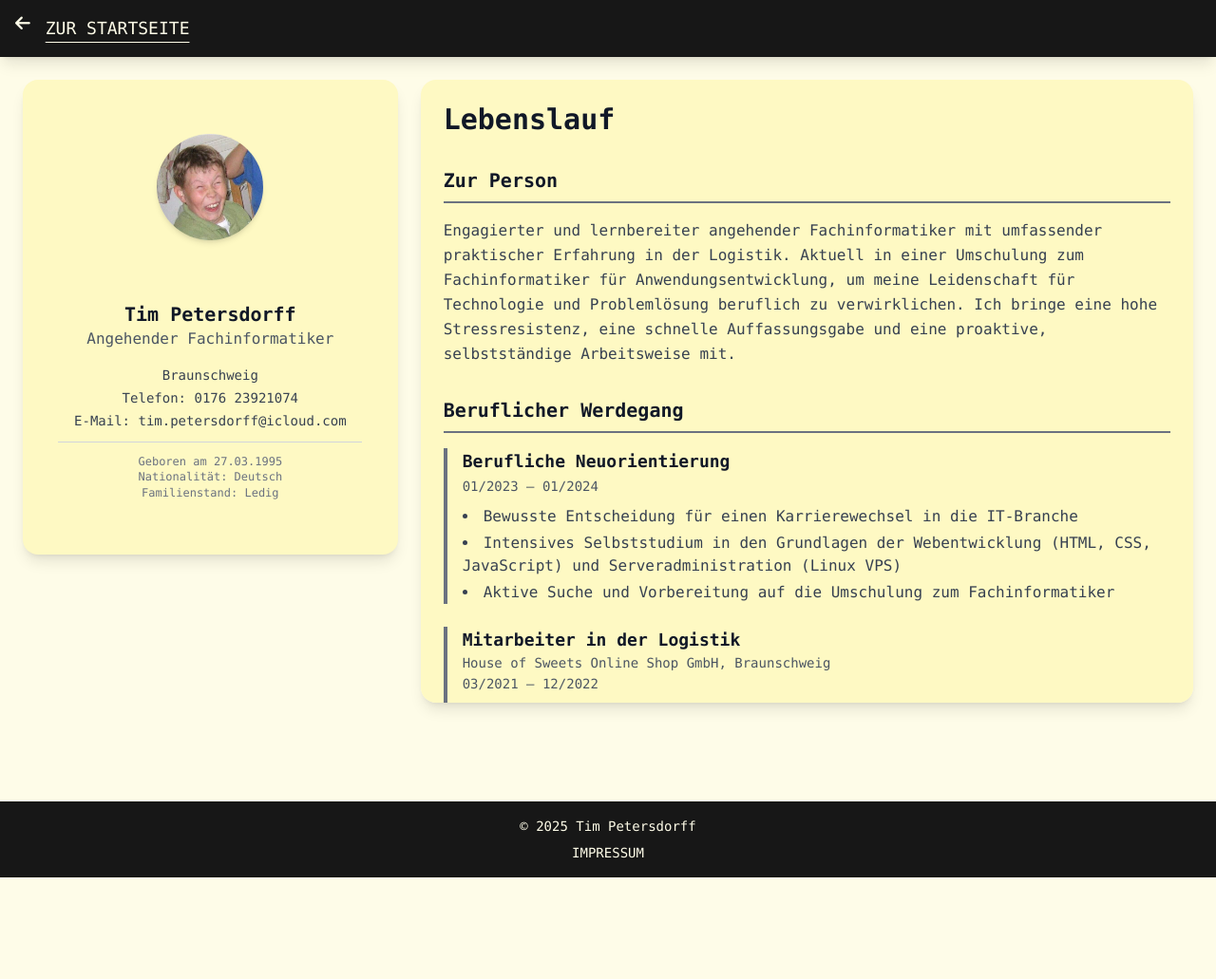
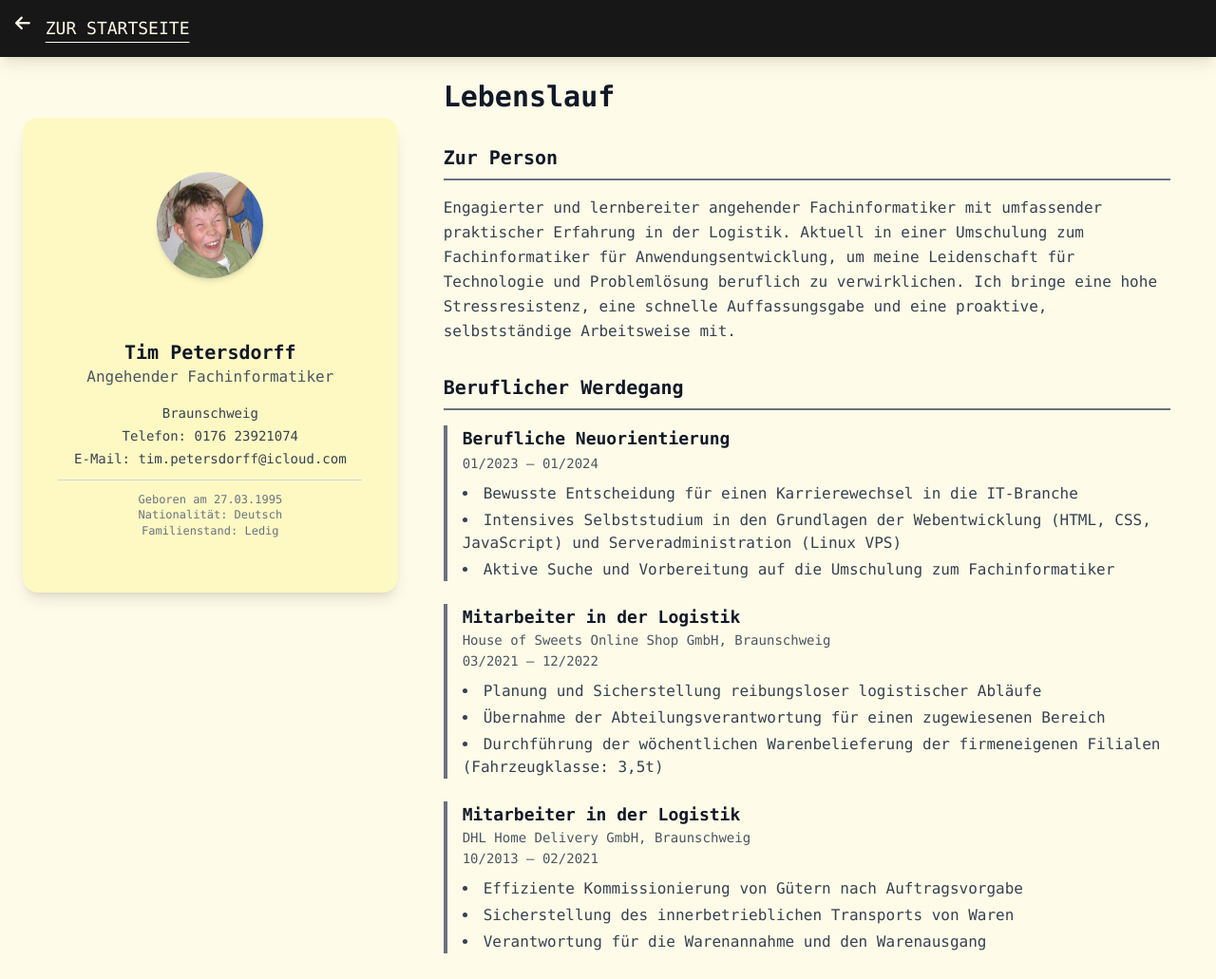
Before and after one commit to timmytabasco/portfolio, a website: page resume.html in a window 1280 px wide. Shown: the top 1031 px of the page at 95% size. Before the commit the page ends 924 px from the top, so only its background shows below. Drawn offline with Linux system fonts and the light colour scheme.

Commit message:
Letzter stand vor mobile veraenderung

```diff
--- a/resume.html
+++ b/resume.html
@@ -24,10 +24,10 @@
     </nav>
   </header>
 
-  <div class="relative w-full h-[calc(100vh-6rem)] md:grid md:grid-cols-3 md:h-[calc(100vh-6rem)] md:p-6 md:gap-6 overflow-hidden duration-500">
+  <div class="relative overflow-hidden min-h-screen w-full md:grid md:grid-cols-3 md:px-6 md:pb-6 md:gap-6 duration-500">
 
   <!-- Slide 1: Persönliche Infos -->
-  <aside id="slide-info" class="absolute inset-0 bg-yellow-100 p-6 flex flex-col items-center justify-center transition-transform duration-500 md:static md:col-span-1 md:h-[500px] md:rounded-2xl md:shadow-lg">
+  <aside id="slide-info" class="absolute inset-0 bg-yellow-100 p-6 flex flex-col items-center justify-center transition-transform duration-500 md:static md:col-span-1 md:h-[500px] md:rounded-2xl md:shadow-lg md:sticky md:top-16">
     <img src="/img/me.jpg" alt="Profilbild" class="rounded-full w-28 h-28 shadow-md mb-16">
     <h2 class="text-xl font-bold text-center">Tim Petersdorff</h2>
     <p class="text-center text-gray-600 mb-4">Angehender Fachinformatiker</p>
@@ -50,7 +50,7 @@
   </aside>
 
   <!-- Slide 2: Lebenslauf -->
-  <main id="slide-resume" class="absolute inset-0 bg-yellow-50 p-6 overflow-y-auto transition-transform duration-500 translate-x-full md:static md:col-span-2 md:translate-x-0 md:bg-yellow-100 md:rounded-2xl md:shadow-lg md:overflow-y-auto">
+  <main id="slide-resume" class="absolute inset-0 bg-yellow-50 p-6 overflow-y-auto transition-transform duration-500 translate-x-full md:static md:col-span-2 md:translate-x-0 md:bg-yellow-50 md:overflow-y-auto ">
     <article class="max-w-4xl">
       <header class="mb-8">
         <h1 class="text-3xl font-bold text-gray-900 mb-4">Lebenslauf</h1>
```
Also changed, not shown: dist/output.css.
